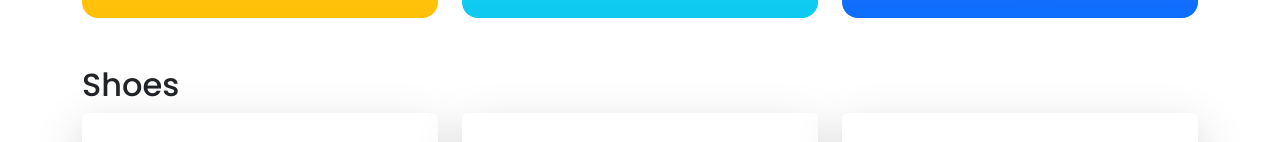
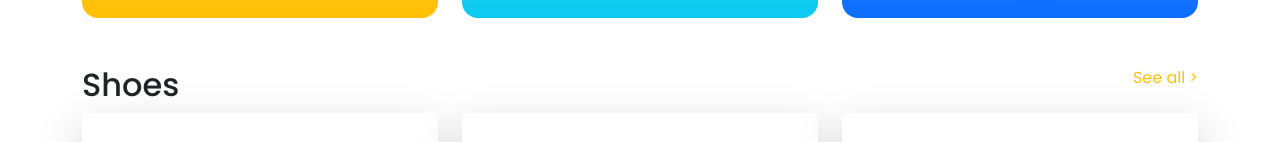
Before and after one commit to Alvi-C/panda-commerce, a plain HTML site: page index.html in a window 1280 px wide. Shown: the part 883-1025 px from the top of the page. Drawn offline with nearby package versions, Linux system fonts and the light colour scheme.

Commit message:
shoes section final

```diff
--- a/index.html
+++ b/index.html
@@ -257,7 +257,10 @@
         <!-- Product Shoes -->
         <section class="m-5">
             <div class="container">
-                <h2>Shoes</h2>
+                <div class="d-flex flex-row justify-content-between">
+                    <h2>Shoes</h2>
+                    <a class="text-warning text-decoration-none" href="">See all ></a>
+                </div>
                 <div class="row row-cols-1 row-cols-md-3 g-4">
                     <!-- card 1 -->
                     <div class="col">
```
